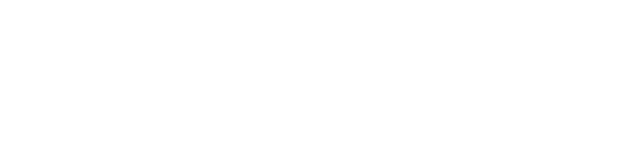
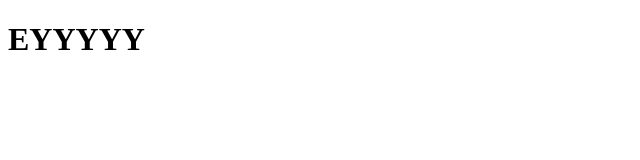
Before and after one commit to jenneyyyyyyyyyyy/Demo, a plain HTML site: page index.html in a window 1280 px wide. Shown: the whole page, without its empty margins (0-640 px from the left). Drawn offline with Linux system fonts and the light colour scheme.

Commit message:
Update index.html
second commit

```diff
--- a/index.html
+++ b/index.html
@@ -6,6 +6,6 @@
     <title>Document</title>
 </head>
 <body>
-
+    <h1>EYYYYY</h1>
 </body>
 </html>
```
